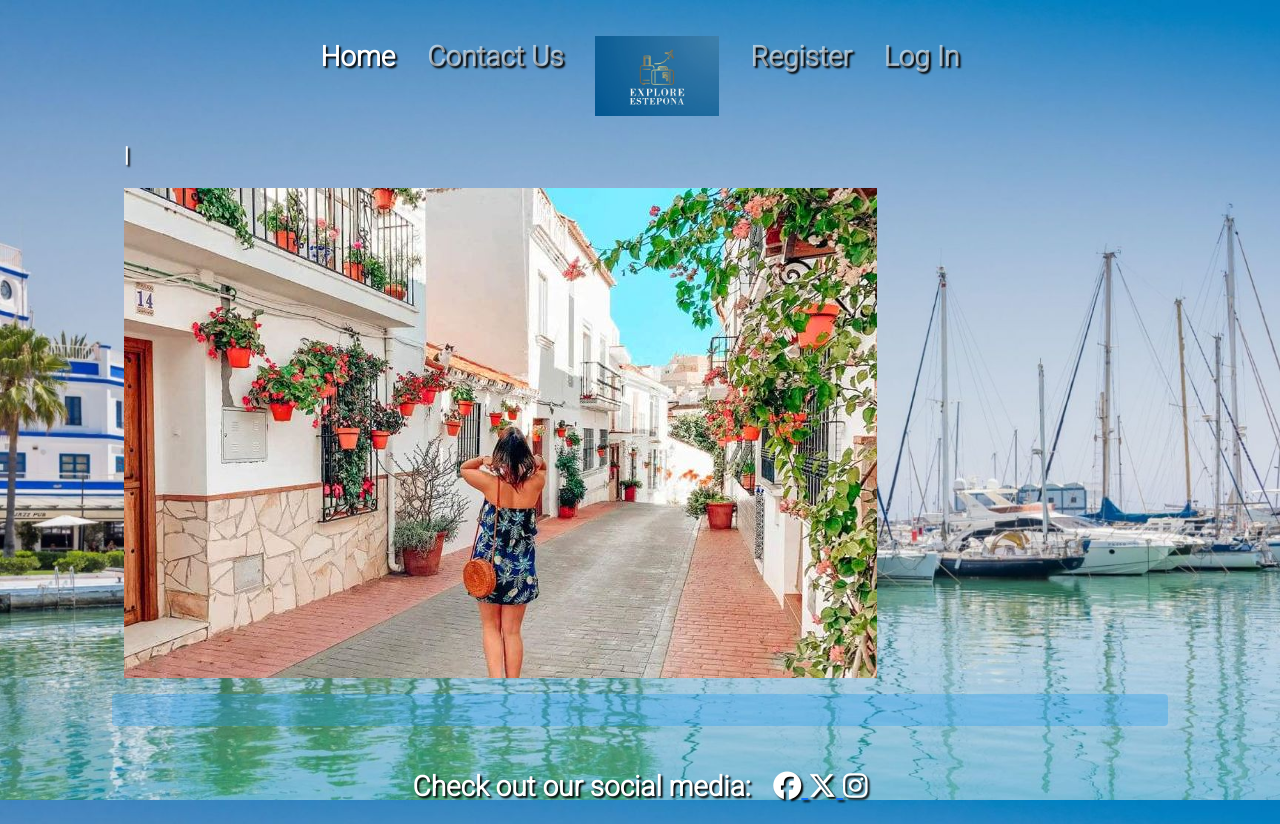
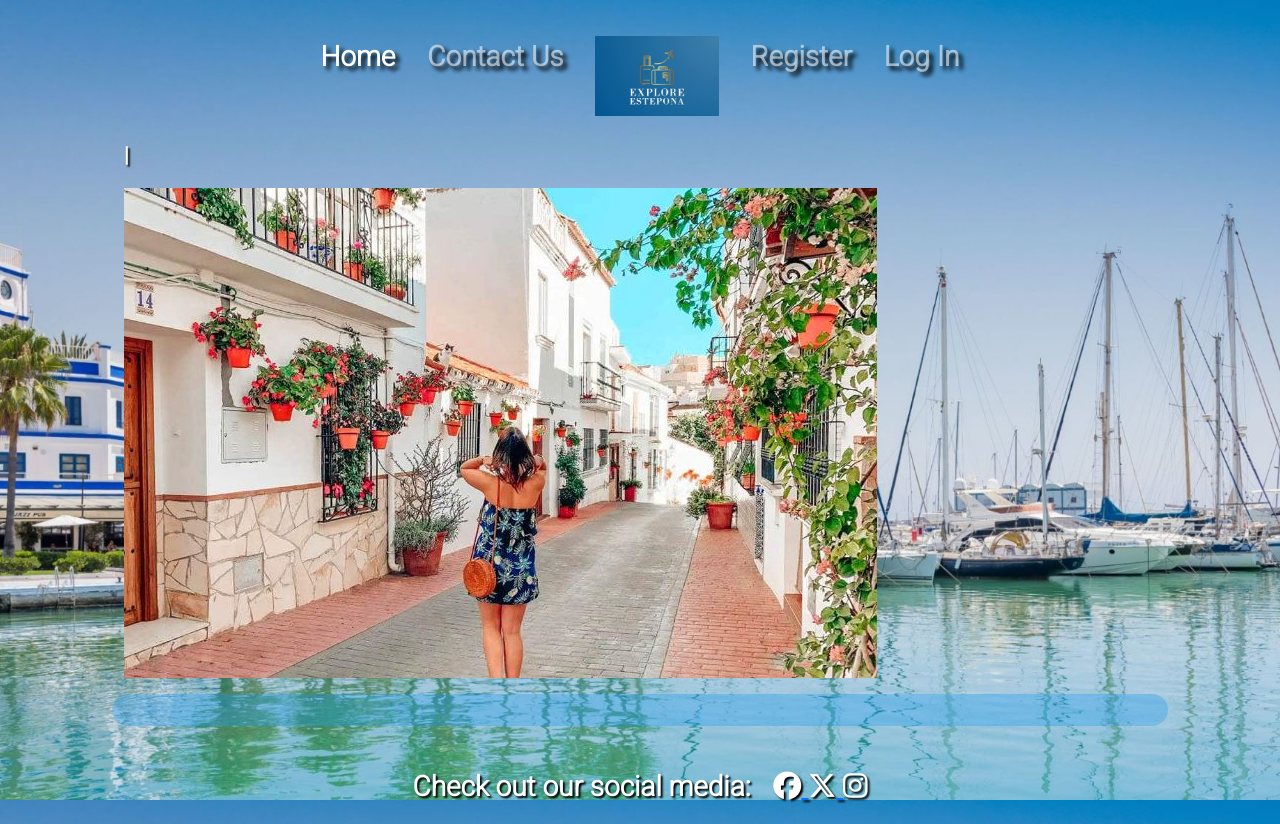
Before and after one commit to Conal2023/ExploreEstepona, a Django app: template blog/templates/blog/post_detail.html in a window 1280 px wide. Run offline with Django 4.2, Linux system fonts and the light colour scheme; the template is opened without the code that fills it, so the values that code supplies are empty; some libraries are stand-ins or nearby versions.

Commit message:
Change styling to blog post

```diff
--- a/static/css/style.css
+++ b/static/css/style.css
@@ -2,7 +2,7 @@ body {
     font-family: 'Roboto', sans-serif;
     font-size: 14px;
     color: rgb(241, 240, 240);
-    text-shadow: 2px 2px 2px black;
+    text-shadow: 4px 4px 4px black;
     background-image: url('/static/img/esteponaport.jpg');
     background-repeat: no-repeat;
     background-size: cover;
@@ -34,6 +34,7 @@ footer {
 .card {
     border: none;
     background-color: rgba(24, 154, 241, 0.315);
+    border-radius: 35px;
 }
 
 .card-title {
```
